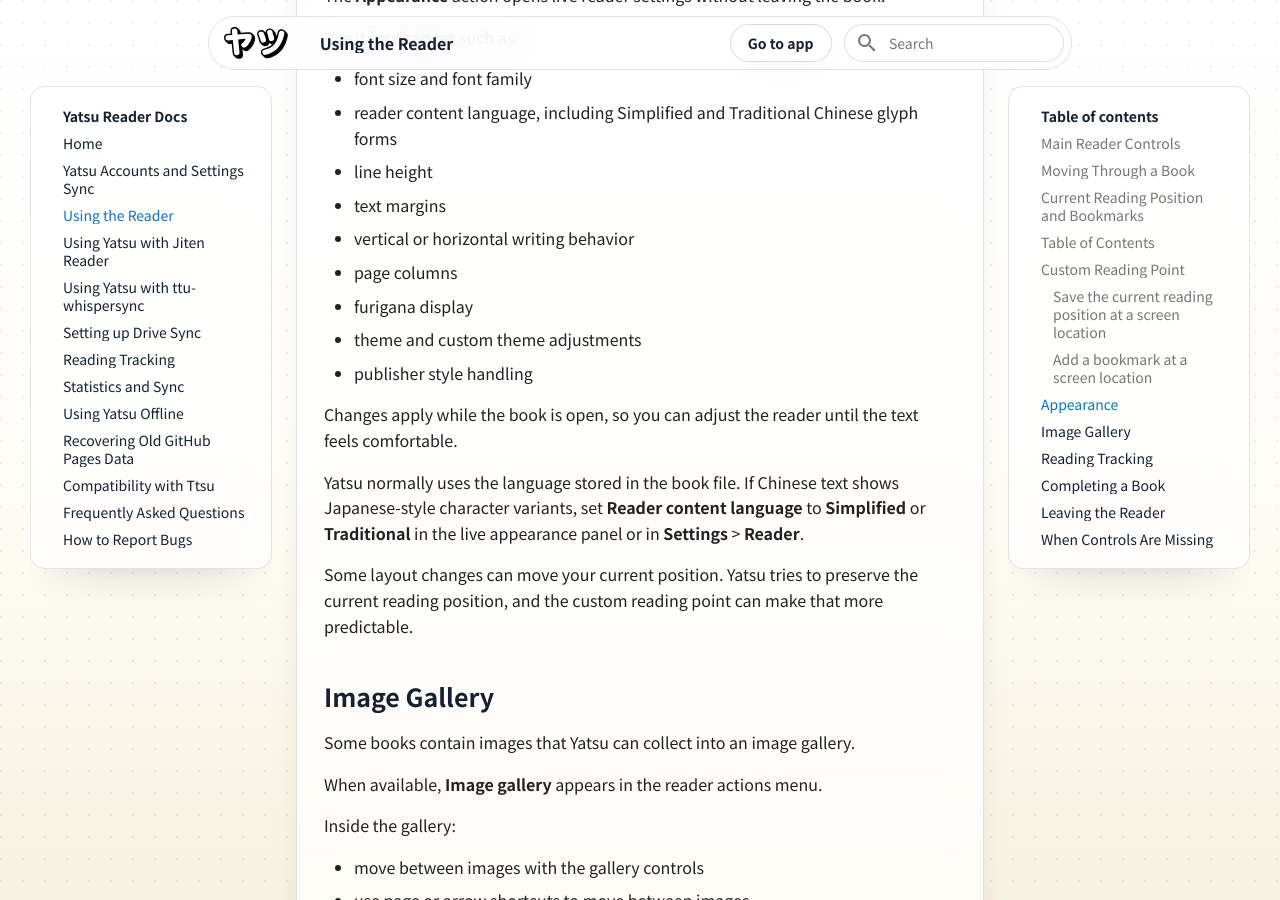
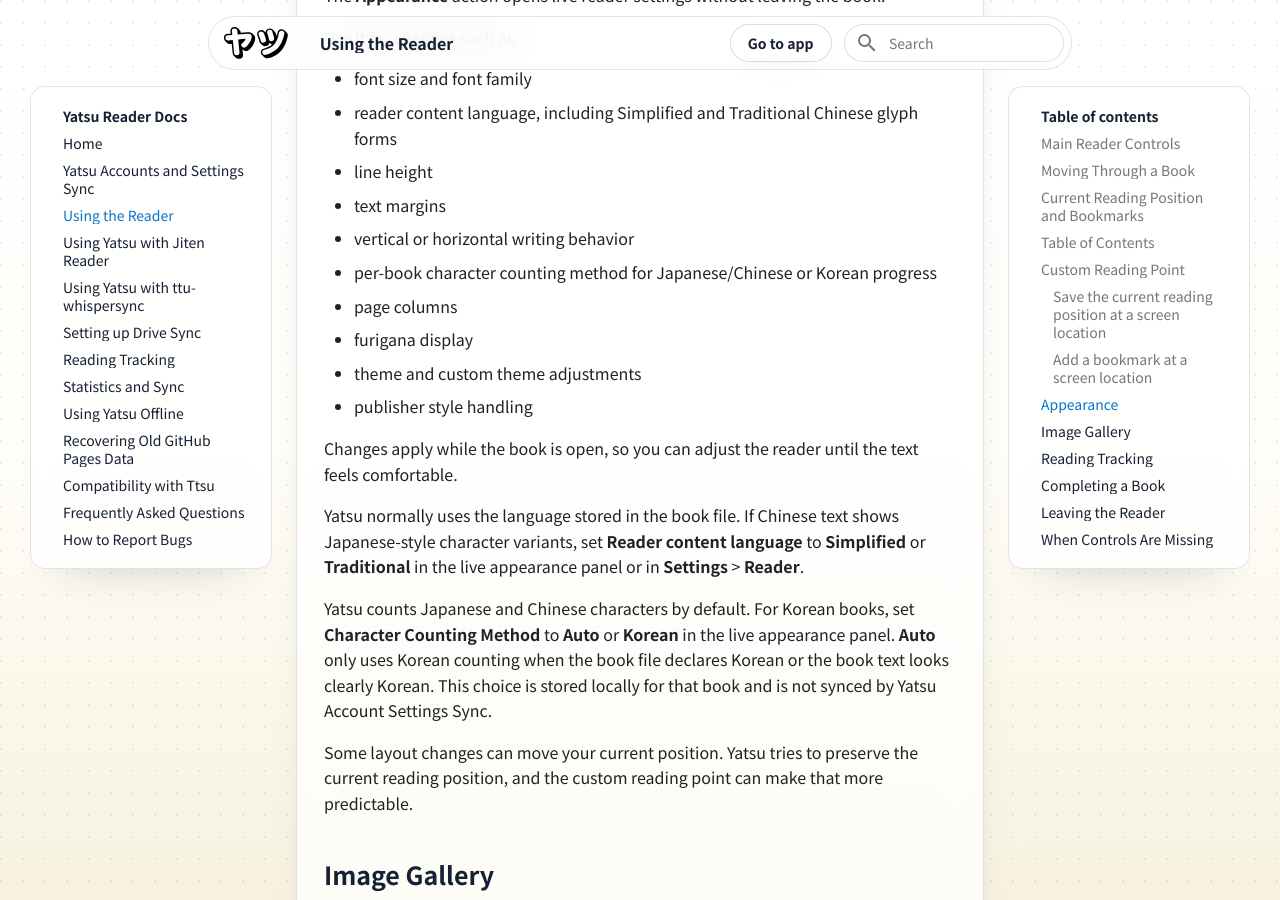
Before and after one commit to ytrms/yatsu-reader-docs, an MkDocs documentation site: the page built from docs/reader.md, in a window 1280 px wide and 900 px high, scrolled down 5466 px. Built offline with MkDocs 1.6.1 and Material for MkDocs 9.7.7, drawn with Linux system fonts in a browser that asks for light colours.

Commit message:
docs: document Korean character counting

```diff
--- a/docs/reader.md
+++ b/docs/reader.md
@@ -162,6 +162,7 @@
 - line height
 - text margins
 - vertical or horizontal writing behavior
+- per-book character counting method for Japanese/Chinese or Korean progress
 - page columns
 - furigana display
 - theme and custom theme adjustments
@@ -170,6 +171,8 @@
 Changes apply while the book is open, so you can adjust the reader until the text feels comfortable.
 
 Yatsu normally uses the language stored in the book file. If Chinese text shows Japanese-style character variants, set **Reader content language** to **Simplified** or **Traditional** in the live appearance panel or in **Settings** > **Reader**.
+
+Yatsu counts Japanese and Chinese characters by default. For Korean books, set **Character Counting Method** to **Auto** or **Korean** in the live appearance panel. **Auto** only uses Korean counting when the book file declares Korean or the book text looks clearly Korean. This choice is stored locally for that book and is not synced by Yatsu Account Settings Sync.
 
 Some layout changes can move your current position. Yatsu tries to preserve the current reading position, and the custom reading point can make that more predictable.
 
```
Also changed, not shown: docs/reading-tracking.md (+2 -0 lines).
